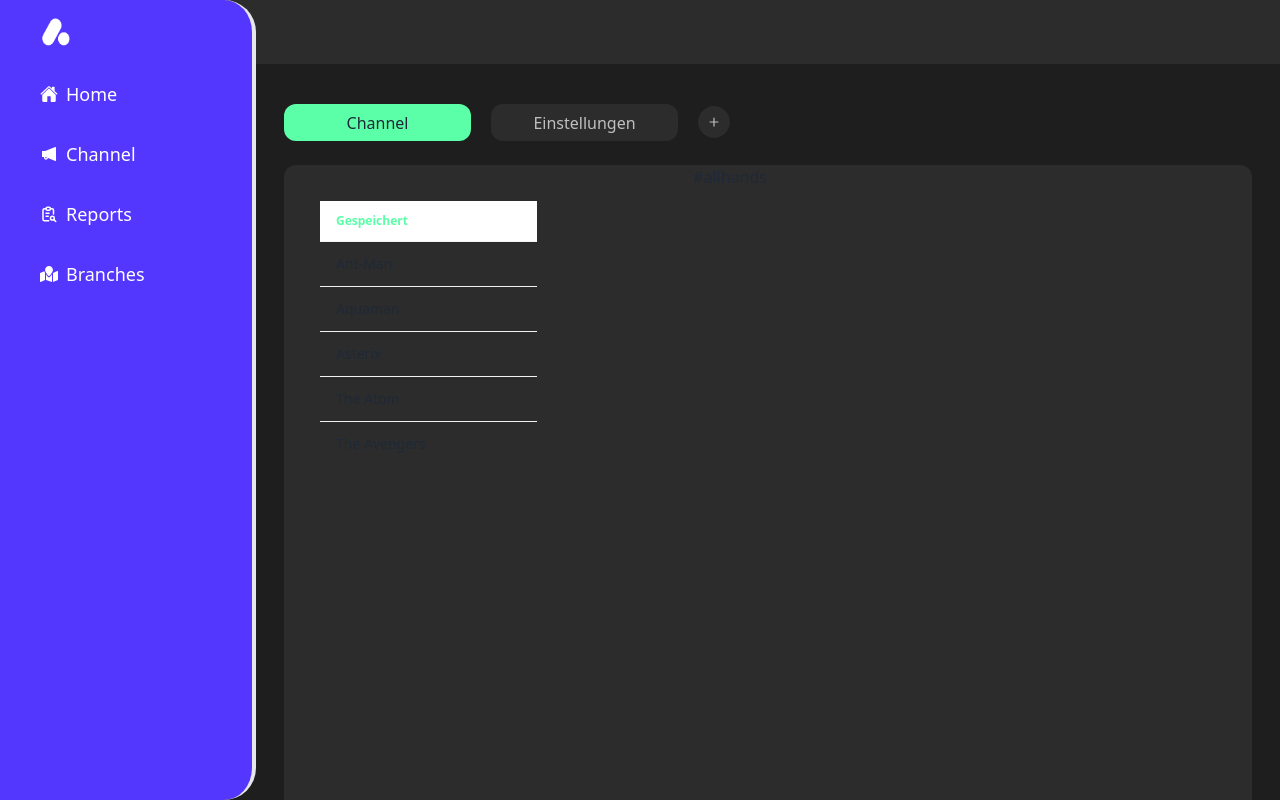
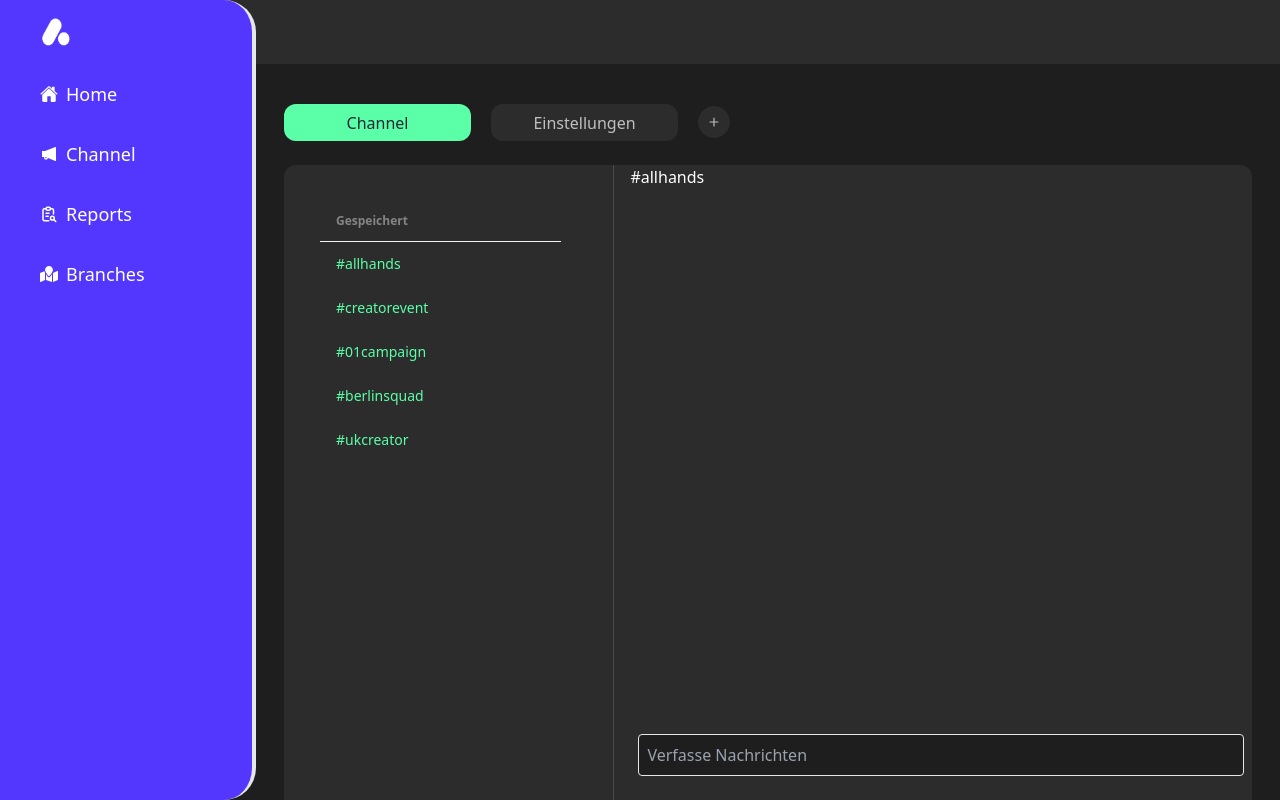
Before and after one commit to mahmudul-islam32/ative, a React (Vite) app: page /dashboard/channel in a window 1280 px wide. Built offline with nearby package versions, Linux system fonts and the light colour scheme.

Commit message:
added channel

```diff
--- a/src/Dashboard/Components/Channel/Channel.jsx
+++ b/src/Dashboard/Components/Channel/Channel.jsx
@@ -5,7 +5,7 @@ import { Link } from 'react-router-dom';
 
 const Channel = () => {
     return (
-        <div className='mx-7'>
+        <div className='mx-7 -z-10'>
             <div className=" my-6">
                 <button className=" rounded-xl bg-[#5BFFA7] w-[187px] h-[37px] px-7 mr-5">Channel</button>
                 <button className=" rounded-xl bg-[#2C2C2C] w-[187px] h-[37px] px-7 mr-5 text-[#FFFFFFB2]">Einstellungen</button>
@@ -16,30 +16,32 @@ const Channel = () => {
             <div className=" min-h-screen flex flex-row justify-around bg-[#2C2C2C] rounded-xl">
                 {/* <div className="hero-content text-left"> */}
                 <div className="overflow-x-auto h-96 w-1/3 p-9">
-                    <table className="table table-pin-rows">
+                    <table className="table ">
                         <thead>
                             <tr>
-                                <th className='text-[#5BFFA7]'>Gespeichert</th>
+                                <th className='text-[#858585]'>Gespeichert</th>
                             </tr>
                         </thead>
-                        <tbody>
+                        <tbody className='text-[#5BFFA7] flex flex-col'>
                             {/* <Link>#allhands</Link> */}
-                            <tr><td>Ant-Man</td></tr>
-                            <tr><td>Aquaman</td></tr>
-                            <tr><td>Asterix</td></tr>
-                            <tr><td>The Atom</td></tr>
-                            <tr><td>The Avengers</td></tr>
+                            <td>#allhands</td>
+                            <td>#creatorevent</td>
+                            <td>#01campaign</td>
+                           <td>#berlinsquad</td>
+                            <td>#ukcreator</td>
                         </tbody>
 
                     </table>
                 </div>
-                <div className="divider text-white px-11 divider-horizontal"></div>
+                {/* <div className="divider text-white px-11 divider-horizontal"></div> */}
+                <div className="divider divider-horizontal" style={{ width: '1px', backgroundColor: 'rgba(133, 133, 133, 0.40)' }}></div>
                 <div className='w-2/3 flex flex-col justify-between'>
                     <div>
-                        <h2>#allhands</h2>
+                        <h2 className=' text-white'>#allhands</h2>
                     </div>
-                    <div>
-                        <input type="text" className='w-full p-2 border border-gray-300 rounded' placeholder='Type a message' />
+
+                    <div className="sticky bottom-4 bg-[#2C2C2C] p-2">
+                        <input type="text" className='w-full p-2 border bg-[#1E1E1EF2]  rounded' placeholder='Verfasse Nachrichten' />
                     </div>
                 </div>
 
--- a/src/Dashboard/Layout.jsx
+++ b/src/Dashboard/Layout.jsx
@@ -17,7 +17,7 @@ import { AiFillNotification } from "react-icons/ai";
 const Layout = () => {
     return (
         <div className="relative bg-[#1E1E1E] h-screen overflow-x-hidden">
-            <div className="fixed left-[113px] w-[100%]">
+            <div className="fixed  left-[113px] w-[100%]">
                 <Nav></Nav>
             </div>
             <div className="flex bg-[#1E1E1E] h-screen bg-fixed">
```
Also changed, not shown: public/paper-plane-top 1.png (added).
